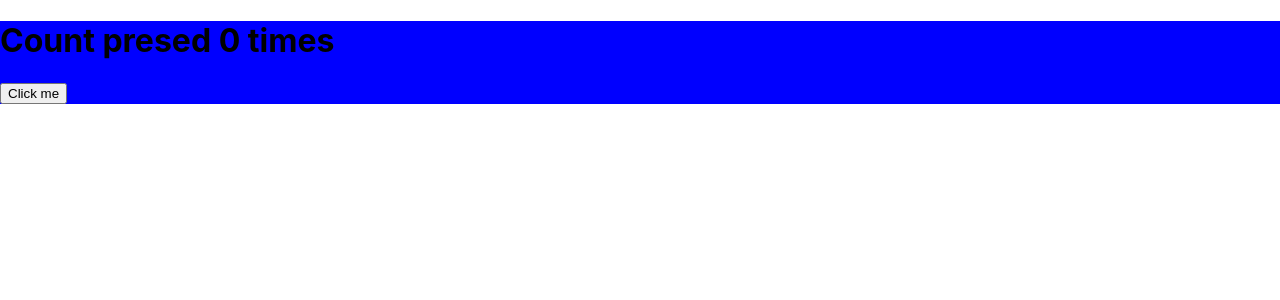
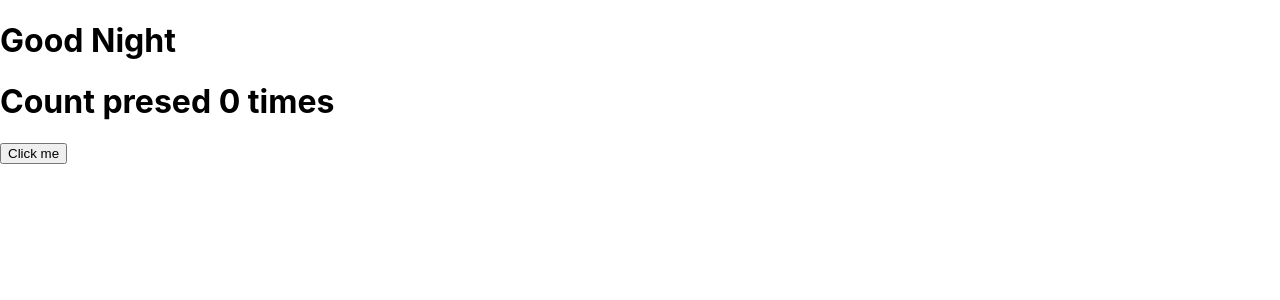
Before and after one commit to Nouman3307/bootcampclass4, a React (Create React App) app: page / in a window 1280 px wide. Shown: the top 300 px of the page. Built offline with nearby package versions, Linux system fonts and the light colour scheme.

Commit message:
Update App.js

```diff
--- a/src/App.js
+++ b/src/App.js
@@ -5,8 +5,11 @@ import './App.css'
 function App() {
   const [count, setCount] = useState(0);
 
+  let [isMorning, setMorning] = useState(false)
+
   return (
-    <div className={'box'}>
+    <div className={`-box ${isMorning ? 'dayLight' : ''}`}>
+      <h1>Good {isMorning ? 'Morning' : 'Night'}</h1>
       <Class4  counter={count}/>
       <button onClick={() => setCount(count + 3)}>
         Click me
```
